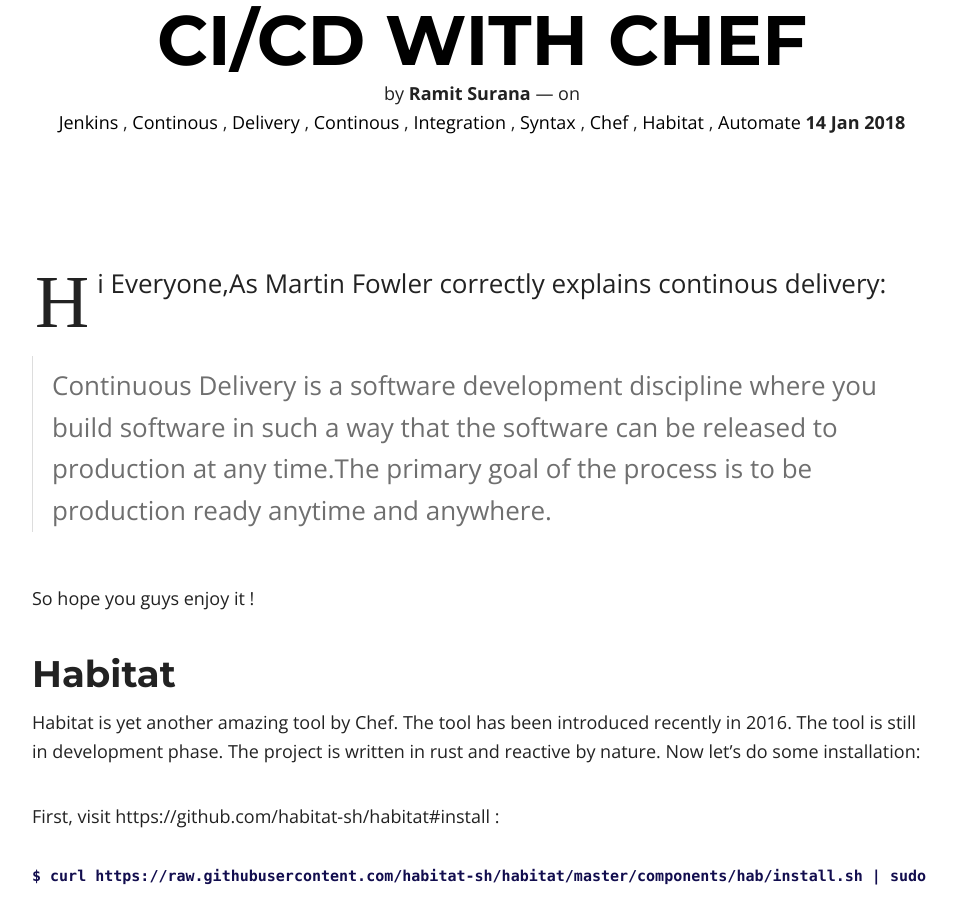
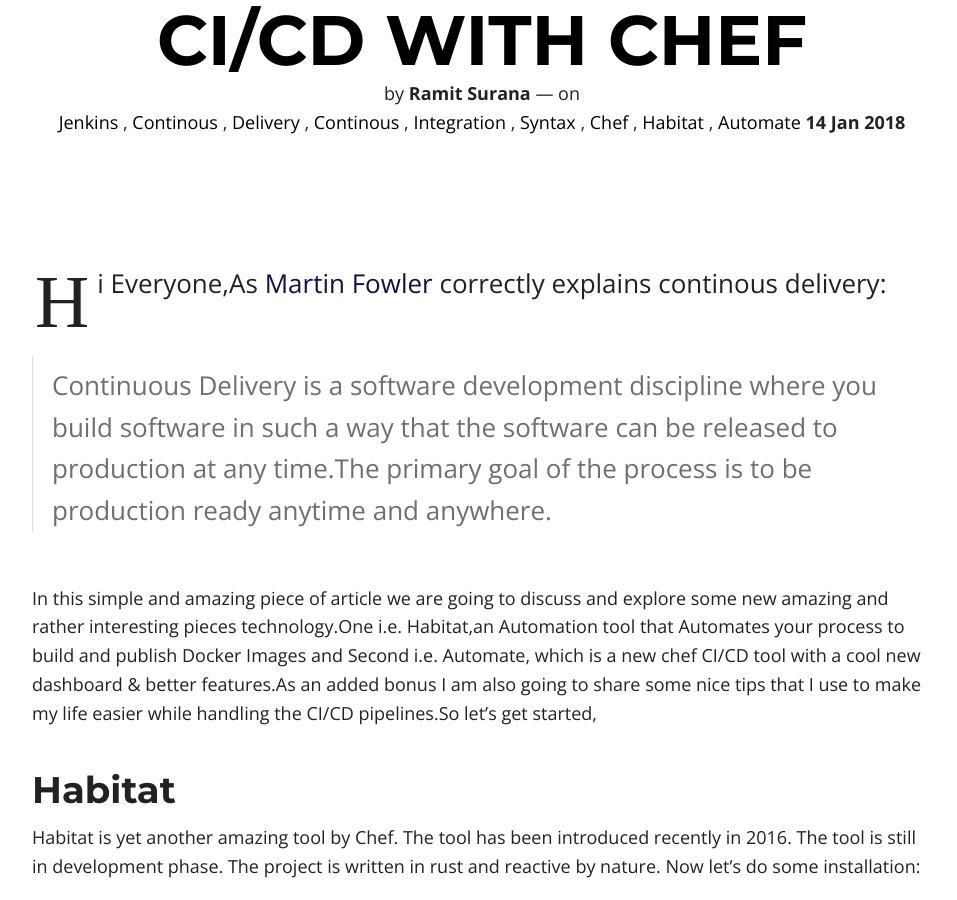
Before and after one commit to ramit05/myblog, a Jekyll site: the page built from _posts/2018-01-14-ci-cd-chef-automate.md, in a window 1280 px wide and 900 px high, scrolled down 295 px. Shown: the whole window, without its empty margins (158-1115 px from the left). Built offline with Jekyll 4.4.1, drawn with Linux system fonts in a browser that asks for light colours; nearby versions of some CDN libraries; comment, search, counter and statistics services are not loaded.

Commit message:
improve introduction

```diff
--- a/_posts/2018-01-14-ci-cd-chef-automate.md
+++ b/_posts/2018-01-14-ci-cd-chef-automate.md
@@ -7,11 +7,11 @@
 excerpt: "Using Chef Tools to automate your CI/CD Journey"
 ---
 
-Hi Everyone,As Martin Fowler correctly explains continous delivery:
+Hi Everyone,As [Martin Fowler](http://martinfowler.com) correctly explains continous delivery:
 
 > Continuous Delivery is a software development discipline where you build software in such a way that the software can be released to production at any time.The primary goal of the process is to be production ready anytime and anywhere.
 
-So hope you guys enjoy it !
+In this simple and amazing piece of article we are going to discuss and explore some new amazing and rather interesting pieces technology.One i.e. Habitat,an Automation tool that Automates your process to build and publish Docker Images and Second i.e. Automate, which is a new chef CI/CD tool with a cool new dashboard & better features.As an added bonus I am  also going to share some nice tips that I use to make my life easier while handling the CI/CD pipelines.So let’s get started,
 
 
 ## Habitat
```
